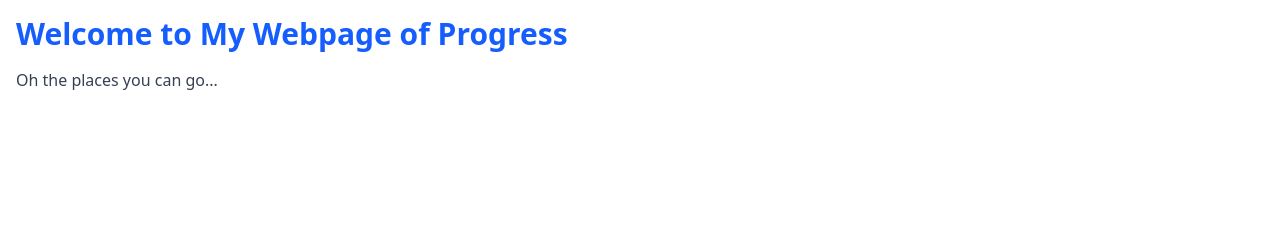
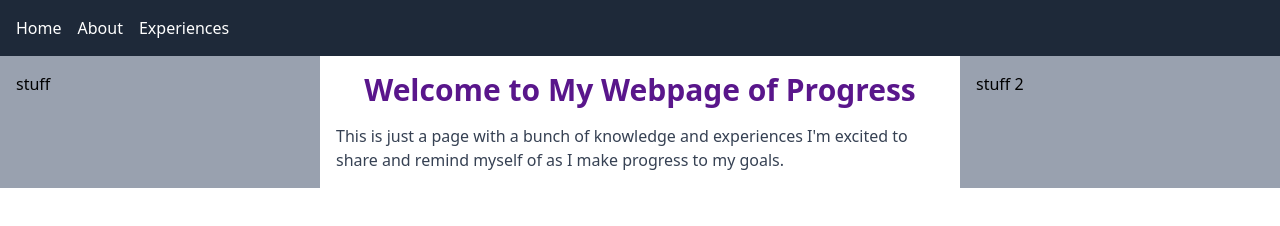
Before and after one commit to Enabwodahs1997/My-Webpage, a website built with Vite: page index.html in a window 1280 px wide. Built offline with nearby package versions, Linux system fonts and the light colour scheme.

Commit message:
added left and right sidebars with gray background color

```diff
--- a/index.html
+++ b/index.html
@@ -7,9 +7,24 @@
     <link rel="stylesheet" href="/style.css">
 </head>
 <body>
-    <div class="container mx-auto p-4">
-        <h1 class="text-3xl font-bold text-blue-600">Welcome to My Webpage of Progress</h1>
-        <p class="mt-4 text-gray-700">Oh the places you can go...</p>
+    <nav class="bg-gray-800 p-4">
+        <ul class="flex space-x-4">
+            <li><a href="/" class="text-white hover:text-gray-300">Home</a></li>
+            <li><a href="/about" class="text-white hover:text-gray-300">About</a></li>
+            <li><a href="/contact" class="text-white hover:text-gray-300">Experiences</a></li>
+        </ul>
+    </nav>
+    <div class="head-container flex">
+        <div class="left-bar bg-gray-400 flex flex-col p-4 w-1/4">
+            <p>stuff</p>
+        </div>
+        <div class="flex-1 p-4">
+            <h1 class="flex justify-center text-3xl font-bold text-purple-900">Welcome to My Webpage of Progress</h1>
+            <p class="mt-4 text-gray-700 flex justify-center">This is just a page with a bunch of knowledge and experiences I'm excited to share and remind myself of as I make progress to my goals.</p>
+        </div>
+        <div class="right-bar bg-gray-400 flex flex-col p-4 w-1/4">
+            <p>stuff 2</p>
+        </div>
     </div>
 </body>
 </html>
```
